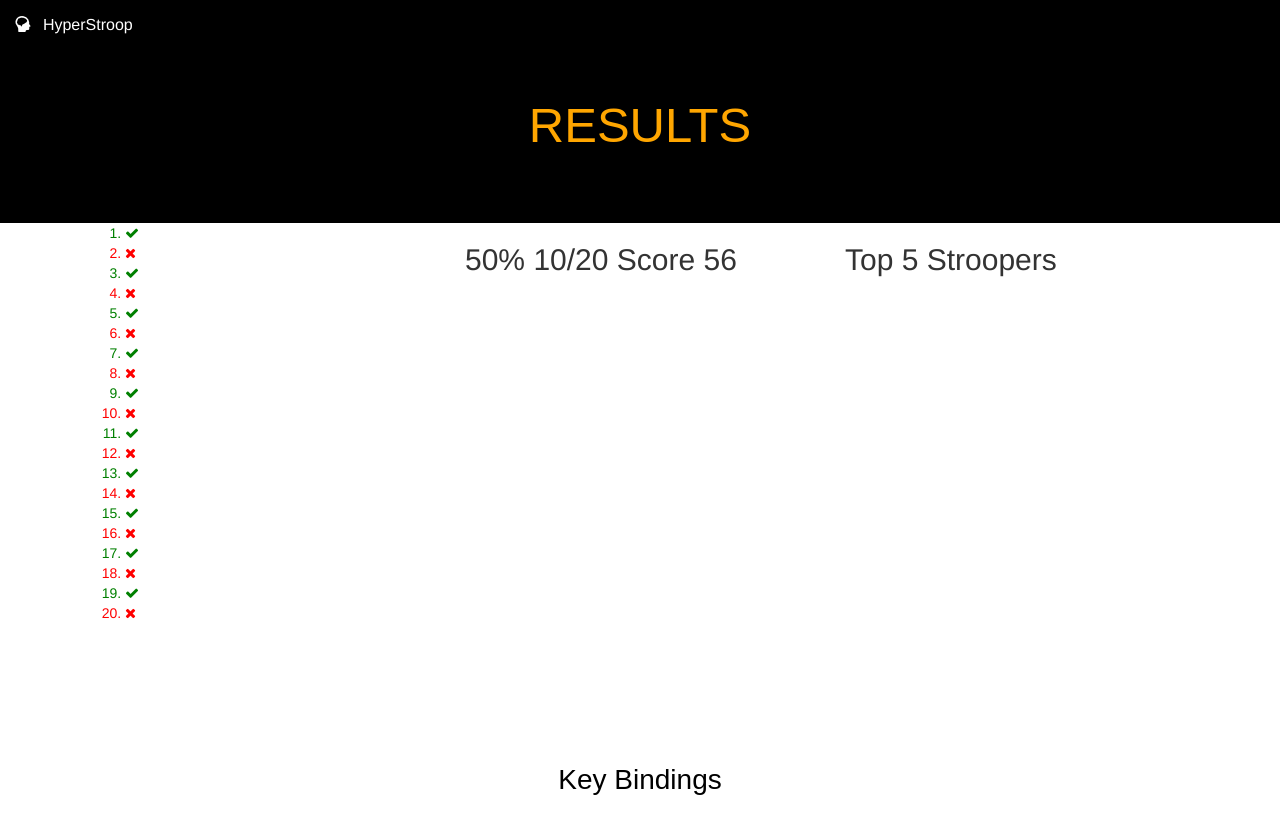
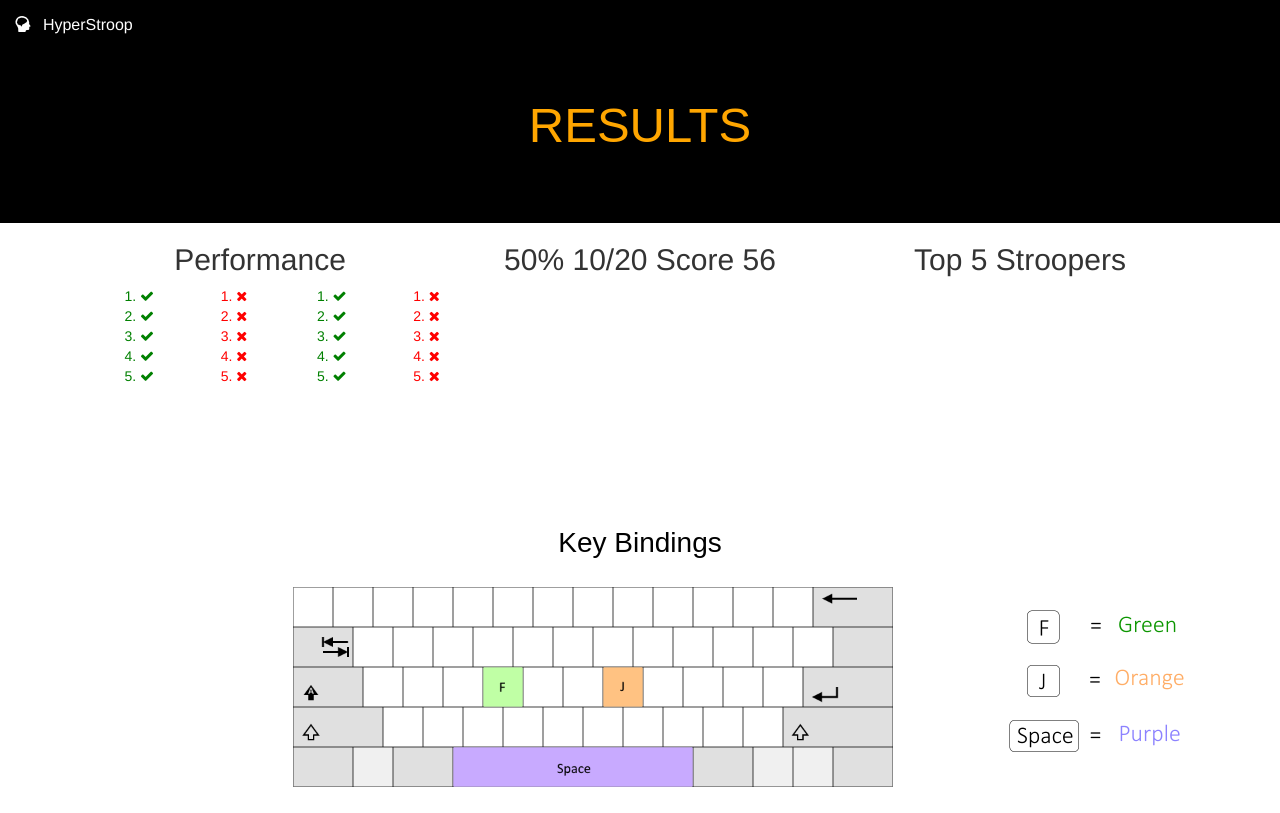
Before and after one commit to hyperStroop/hyperStroop, a website: page StroopGame/results-view.html in a window 1280 px wide. Shown: the top 813 px of the page. Drawn offline with nearby package versions, Linux system fonts and the light colour scheme; no server answers.

Commit message:
columns working need to centered

```diff
--- a/StroopGame/css/main.css
+++ b/StroopGame/css/main.css
@@ -196,3 +196,11 @@ footer {
 #marks {
     height: 75px;
 }
+
+#grid {
+    padding-left: 0px;
+}
+
+#results h2 {
+    text-align: center;
+}
--- a/StroopGame/results-view.html
+++ b/StroopGame/results-view.html
@@ -34,14 +34,28 @@
     <section id="results">
         <div class="container">
             <div class="col-md-4">
-                <ol id="show"></ol>
+                <h2> Performance </h2>
+                <div id="grid" class="container">
+                    <div class="col-md-1">
+                        <ol id="one"></ol>
+                    </div>
+                    <div class="col-md-1">
+                        <ol id="two"></ol>
+                    </div>
+                    <div class="col-md-1">
+                        <ol id="three"></ol>
+                    </div>
+                    <div class="col-md-1">
+                        <ol id="four"></ol>
+                    </div>
+                </div>
             </div>
             <div class="col-md-4">
                 <div id="score"></div>
             </div>
             <div class="col-md-4">
                 <h2> Top 5 Stroopers </h2>
-                <ul id="board"></ul>
+                <ol id="board"></ol>
             </div>
         </div>
     </section>
@@ -107,7 +121,16 @@
             response.className = grade[0];
             symbol.className = grade[1];
             response.appendChild(symbol);
-            document.getElementById("show").append(response);
+
+            if (i % 4 == 0) {
+                document.getElementById("one").append(response);
+            } else if ((i + 4) % 4 == 1) {
+                document.getElementById("two").append(response);
+            } else if ((i + 4) % 4 == 2) {
+                document.getElementById("three").append(response);
+            } else {
+                document.getElementById("four").append(response);
+            }
 
             if (fullReport[i]) {
                 correct++;
@@ -178,7 +201,7 @@
     function writeUserData(name) {
         firebase.database().ref('leaderboard/').push({
             username: name,
-            score: 300 // used for testing
+            score: 430 // used for testing
         });
     }
 
```
